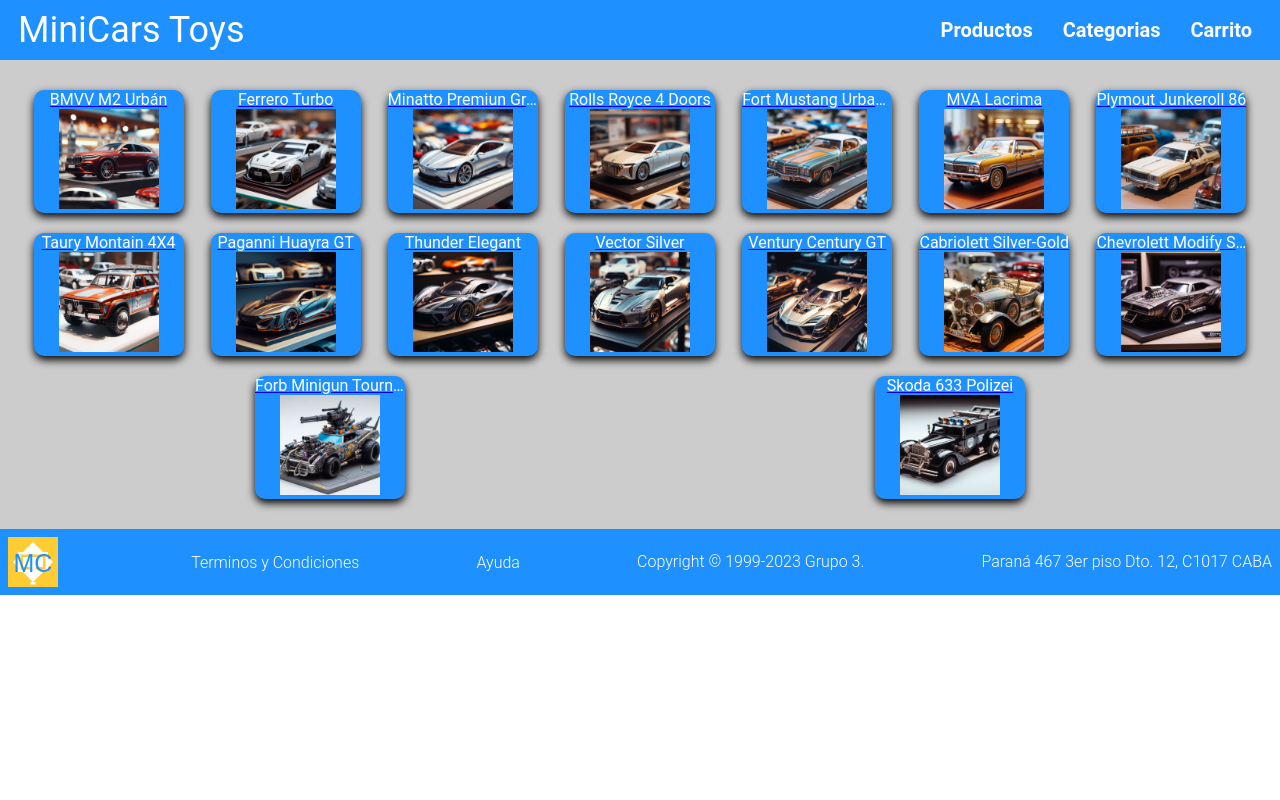
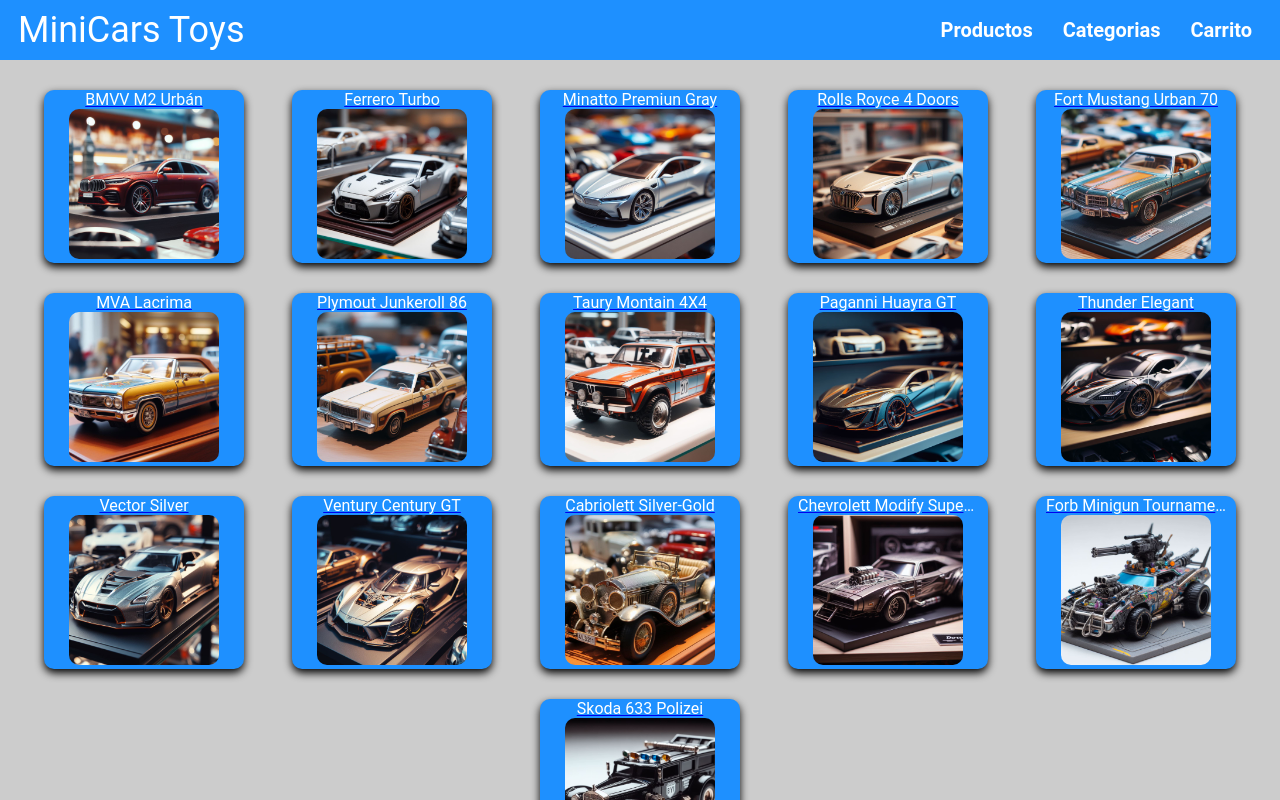
Before and after one commit to GDSegovia/Grupo_3, a React (Vite) app in the folder proyecto-tienda/: page /Productos in a window 1280 px wide. Shown: the top 800 px of the page. Built offline with nearby package versions, Linux system fonts and the light colour scheme.

Commit message:
Seccion Productos terminada

```diff
--- a/proyecto-tienda/src/componentes/productoindividual/ProductoIn.css
+++ b/proyecto-tienda/src/componentes/productoindividual/ProductoIn.css
@@ -31,7 +31,6 @@
 .detalle-container {
   flex-grow: 1;
   text-align: left;
-  /* Centra el contenido del contenedor */
   margin-left: -8rem;
 }
 
@@ -52,11 +51,11 @@
 }
 
 .precio-destacado {
-  color: #00cc00; /* Color verde para destacar el precio */
+  color: #008f00;
 }
 
 .boton {
-  margin-top: auto !important; /* Alinea el botón en la parte inferior */
+  margin-top: auto !important;
 }
 
 .boton:hover {
--- a/proyecto-tienda/src/componentes/productos/Productos.css
+++ b/proyecto-tienda/src/componentes/productos/Productos.css
@@ -3,42 +3,47 @@
     flex-wrap: wrap;
     justify-content: space-around;
     padding: 20px;
+    min-height: 100vh;
+    margin-bottom: -1rem;
 }
 
 .auto-contenedor {
     text-align: center;
     margin: 10px;
-    width: 150px;
+    margin-bottom: 20px;
+    width: 200px;
     background-color: var(--azul-oscuro);
-    border-radius: 10px; /* Añadido para bordes redondeados */
-    box-shadow: 0px 4px 8px rgba(0, 0, 0, 1); /* Añadido para un efecto de sombra */
-    transition: transform 0.3s ease-in-out; /* Añadido para un efecto de transición */
+    border-radius: 10px;
+    box-shadow: 0px 4px 8px rgba(0, 0, 0, 1);
+    transition: transform 0.3s ease-in-out;
 }
 
 .auto-contenedor:hover {
-    transform: scale(1.05); /* Añadido para un efecto de escala al pasar el ratón */
+    transform: scale(1.05);
 }
 
 .auto-contenedor img {
     max-width: 100%;
     height: auto;
-    max-height: 100px;
+    border-radius: 10px;
+    max-height: 150px;
 }
 
 .auto-contenedor p {
     color: white;
     margin-top: 10px;
+    margin-left: 10px;
+    margin-right: 10px;
     white-space: nowrap;
     overflow: hidden;
     text-overflow: ellipsis;
-    text-decoration-color: var(--azul-oscuro); /* Añadido para quitar el subrayado */
-    transition: color 0.3s ease-in-out; /* Añadido para un efecto de transición en el cambio de color */
+    transition: color 0.3s ease-in-out;
+    text-decoration: none !important;
 }
 
 
 .auto-contenedor:hover p {
     color: var(--azul-claro); /* Cambia el color al pasar el ratón */
-    text-decoration: underline; /* Puedes ajustar esto si deseas que aparezca subrayado al pasar el ratón */
 }
 
 .auto-contenedor a {
```
